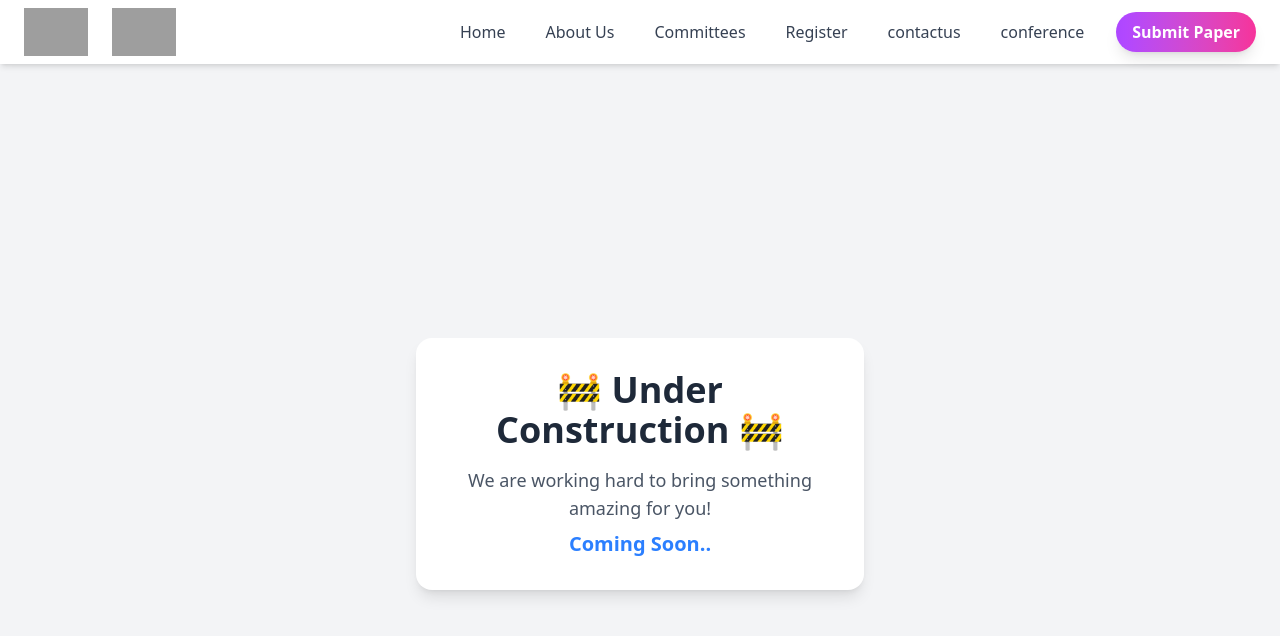
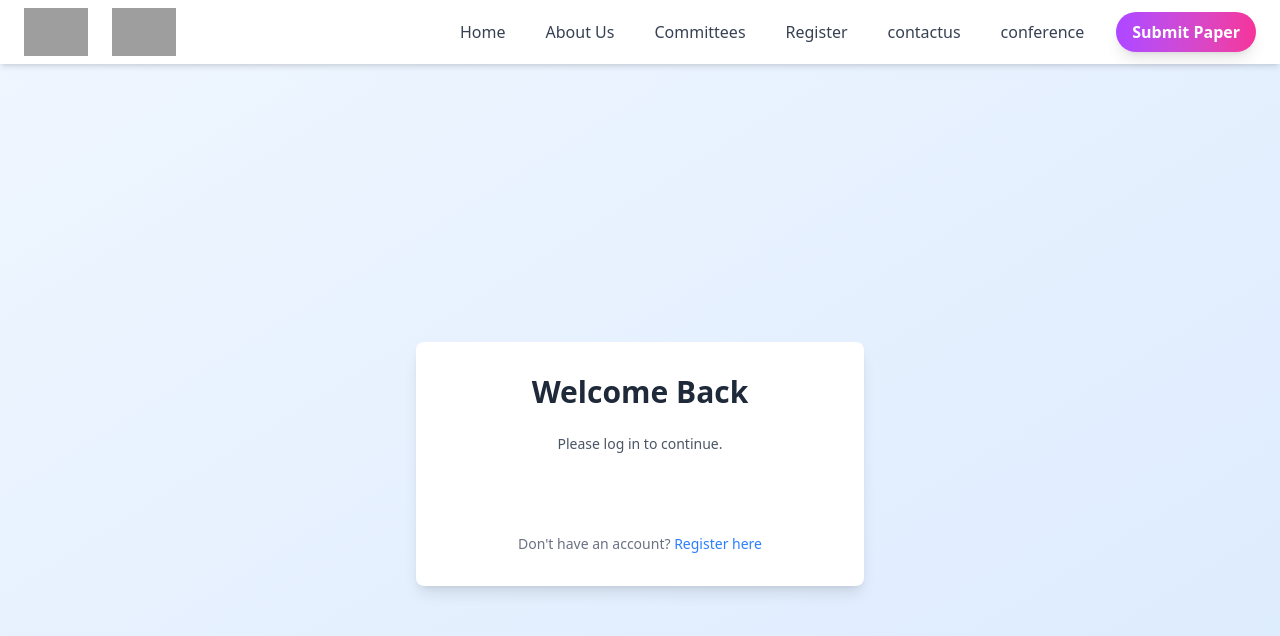
Before and after one commit to venkateshwarareddykalam/IEEE-website, a React (Vite) app in the folder frontend/: page /login in a window 1280 px wide. Shown: the top 636 px of the page. Built offline with nearby package versions, Linux system fonts and the light colour scheme; grey boxes are pictures that could not be loaded.

Commit message:
changes in submit paper login

```diff
--- a/frontend/src/App.jsx
+++ b/frontend/src/App.jsx
@@ -1,29 +1,30 @@
-import { useState } from "react";
-import reactLogo from "./assets/react.svg";
-import viteLogo from "/vite.svg";
+import React from "react";
 import "./App.css";
-import { Routes, Route } from "react-router-dom";
+
 import Home from "./pages/Home";
 import Advisory from "./components/Advisory";
 import Navbar from "./components/Navbar";
 import Footer from "./components/Footer";
 import "./styles/Home.css";
 import ComingSoon from "./components/ComingSoon";
+import Login from "./pages/Login";
+import UnderConstruction from "./pages/UnderConstruction";
+import { Routes, Route } from "react-router-dom";
+
 function App() {
-  const [count, setCount] = useState(0);
-
   return (
     <>
-    <Navbar/>
+      <Navbar />
       <div className="main-content">
         <Routes>
           <Route path="/" element={<Home />} />
           <Route path="/advisory-board" element={<Advisory />} />
-        <Route path="*" element={<ComingSoon/>} />
+          <Route path="/login" element={<Login />} />
+          <Route path="/under-construction" element={<UnderConstruction />} />
+          <Route path="*" element={<ComingSoon />} />
         </Routes>
-    <Footer/>
       </div>
-
+      <Footer />
     </>
   );
 }
--- a/frontend/src/components/Navbar.jsx
+++ b/frontend/src/components/Navbar.jsx
@@ -44,9 +44,11 @@ const Navbar = () => {
   whileHover={{ scale: 1.1 }}
   transition={{ duration: 0.1 }}
   className="bg-gradient-to-r from-purple-500 to-pink-500 text-white font-bold py-2 px-4 rounded-full shadow-lg transform transition-transform duration-300 ease-in-out hover:bg-gradient-to-r hover:from-pink-500 hover:to-purple-500"
+  onClick={() => window.location.href = "/login"} // Navigate to login page
 >
   Submit Paper
 </motion.button>
+
         </div>
       </div>
     </nav>
--- a/frontend/src/main.jsx
+++ b/frontend/src/main.jsx
@@ -1,13 +1,16 @@
-import { StrictMode } from 'react'
-import { createRoot } from 'react-dom/client'
-import './index.css'
-import App from './App.jsx'
-import { BrowserRouter as Router } from 'react-router-dom'
-createRoot(document.getElementById('root')).render(
+import { StrictMode } from "react";
+import { createRoot } from "react-dom/client";
+import "./index.css";
+import App from "./App.jsx";
+import { BrowserRouter as Router } from "react-router-dom";
+import { GoogleOAuthProvider } from "@react-oauth/google";
+
+createRoot(document.getElementById("root")).render(
   <StrictMode>
-    <Router>
-    <App />
-    </Router>
-
-  </StrictMode>,
-)
+    <GoogleOAuthProvider clientId="1084305662159-rj8k9rkmquqds1ef9bde9hr6nevde3ui.apps.googleusercontent.com">
+      <Router>
+        <App />
+      </Router>
+    </GoogleOAuthProvider>
+  </StrictMode>
+);
--- /dev/null
+++ b/frontend/src/pages/Login.jsx
@@ -0,0 +1,67 @@
+import React, { useState } from "react";
+import { GoogleLogin } from "@react-oauth/google";
+import { useNavigate } from "react-router-dom";
+import { motion } from "framer-motion";
+
+const Login = () => {
+  const [isLoading, setIsLoading] = useState(false); // State for loading spinner
+  const navigate = useNavigate();
+
+  const handleSuccess = (credentialResponse) => {
+    setIsLoading(true); // Show loading spinner
+    console.log("Login Success:", credentialResponse);
+
+    // Simulate a delay for loading (e.g., API call)
+    setTimeout(() => {
+      setIsLoading(false); // Hide loading spinner
+      navigate("/under-construction"); // Redirect to under-construction page
+    }, 2000); // Simulate 2 seconds of loading time
+  };
+
+  const handleError = () => {
+    console.log("Login Failed");
+  };
+
+  return (
+    <div className="flex items-center justify-center min-h-screen bg-gradient-to-br from-blue-50 to-blue-100">
+      <motion.div
+        initial={{ opacity: 0, y: -50 }}
+        animate={{ opacity: 1, y: 0 }}
+        transition={{ duration: 0.6, ease: "easeInOut" }}
+        className="bg-white p-8 rounded-lg shadow-lg w-full max-w-md"
+      >
+        <h2 className="text-3xl font-bold text-center text-gray-800 mb-6">
+          Welcome Back
+        </h2>
+        <p className="text-sm text-gray-600 text-center mb-4">
+          Please log in to continue.
+        </p>
+
+        {/* Google Login Button with Hover Effect */}
+        {isLoading ? (
+          // Show Spinner when Loading
+          <div className="flex justify-center items-center">
+            <div className="animate-spin rounded-full h-10 w-10 border-t-2 border-b-2 border-blue-500"></div>
+          </div>
+        ) : (
+          // Google Login Button with Hover Effect
+          <motion.div whileHover={{ scale: 1.05 }} whileTap={{ scale: 0.95 }}>
+            <GoogleLogin onSuccess={handleSuccess} onError={handleError} />
+          </motion.div>
+        )}
+
+        {/* Footer Text */}
+        <div className="mt-6 text-center">
+          <p className="text-sm text-gray-500">
+            Don't have an account?{" "}
+            <a href="#" className="text-blue-500 hover:text-blue-700">
+              Register here
+            </a>
+          </p>
+        </div>
+      </motion.div>
+    </div>
+  );
+};
+
+export default Login;
--- /dev/null
+++ b/frontend/src/pages/UnderConstruction.jsx
@@ -0,0 +1,34 @@
+import React, { useEffect, useState } from "react";
+
+const UnderConstruction = () => {
+  const [timeLeft, setTimeLeft] = useState(3600); // Example countdown for 1 hour
+
+  useEffect(() => {
+    const timer = setInterval(() => {
+      setTimeLeft((prev) => (prev > 0 ? prev - 1 : 0));
+    }, 1000);
+    return () => clearInterval(timer);
+  }, []);
+
+  const formatTime = (seconds) => {
+    const minutes = Math.floor(seconds / 60);
+    const remainingSeconds = seconds % 60;
+    return `${minutes.toString().padStart(2, "0")}:${remainingSeconds
+      .toString()
+      .padStart(2, "0")}`;
+  };
+
+  return (
+    <div className="flex items-center justify-center min-h-screen bg-gray-100">
+      <div className="text-center">
+        <h1 className="text-4xl font-bold mb-4">Coming Soon!</h1>
+        <p className="text-lg mb-8">We're working hard to bring you something amazing.</p>
+        <div className="text-2xl font-mono bg-gray-200 p-4 rounded">
+          Time Remaining: {formatTime(timeLeft)}
+        </div>
+      </div>
+    </div>
+  );
+};
+
+export default UnderConstruction;
```
Also changed, not shown: frontend/package.json (+4 -3 lines), 1 other file (tests, documents, lock files or other folders). Lines whose indentation alone changed are shown as unchanged.
